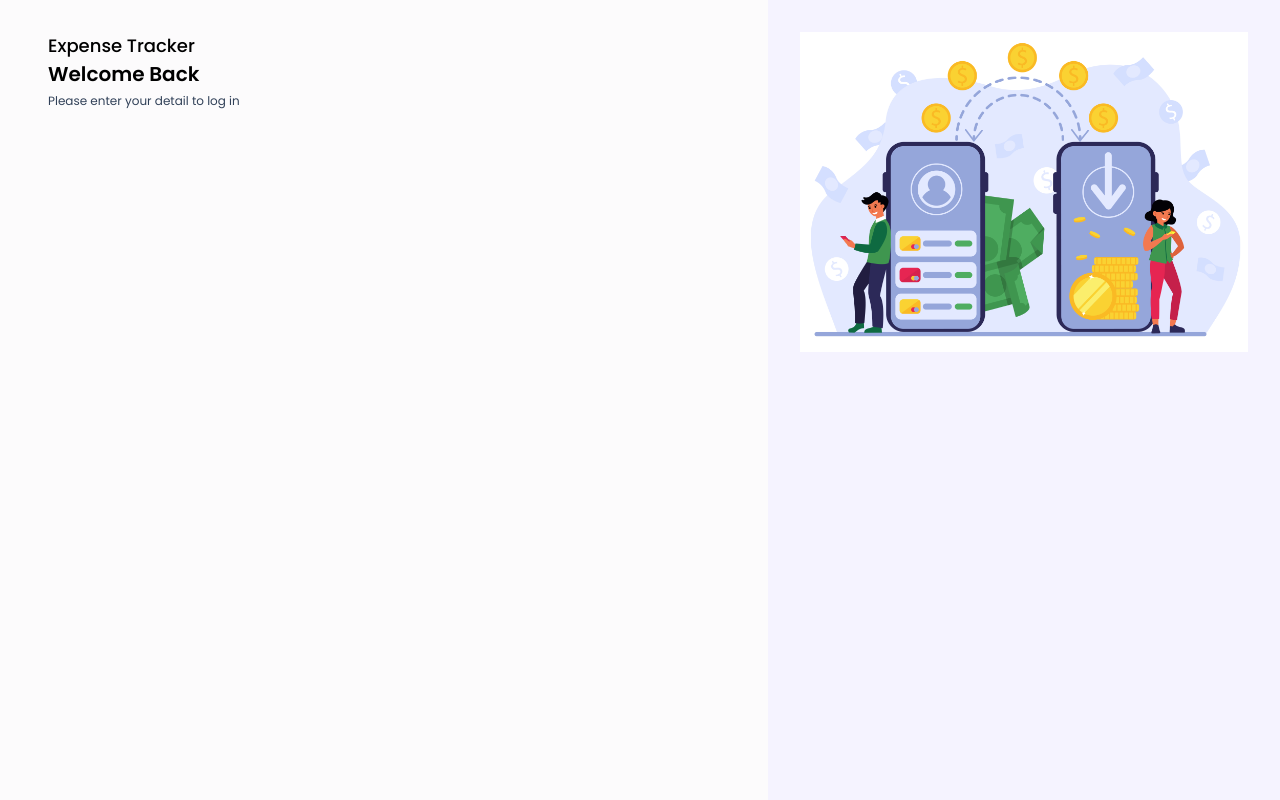
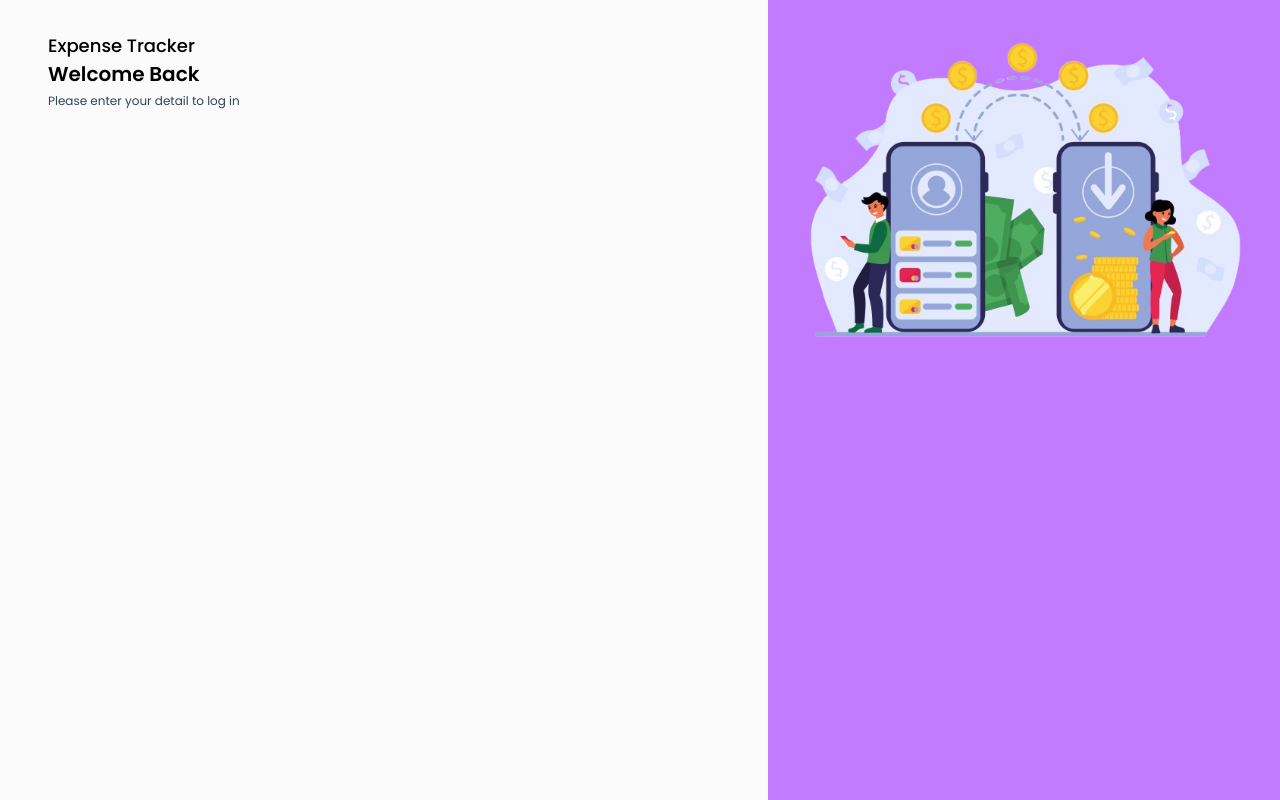
Before and after one commit to KARTIK5799/Expensia, a React (Vite) app in the folder frontend/: page /login in a window 1280 px wide. Built offline with nearby package versions, Linux system fonts and the light colour scheme.

Commit message:
image change and bg change

```diff
--- a/frontend/src/componentes/layouts/AuthLayout.jsx
+++ b/frontend/src/componentes/layouts/AuthLayout.jsx
@@ -1,5 +1,5 @@
 import React from 'react'
-import CARD_2 from '../../assets/images/card2.jpg'
+import CARD_2 from '../../assets/images/card2.png'
 
 const AuthLayout = ({children}) => {
   return (
@@ -11,7 +11,7 @@ const AuthLayout = ({children}) => {
         {children}
       </div>
 
-<div className='hidden md:block w-[40vw] h-screen bg-violet-50 bg-auth-bg-image bg-cover bg-no-repeat bg-center overflow-hidden p-8 relative'>
+<div className='hidden md:block w-[40vw] h-screen bg-purple-400 bg-auth-bg-image bg-cover bg-no-repeat bg-center overflow-hidden p-8 relative'>
     <div className=""></div>
     <div className=""></div>
     <div className=""></div>
```
Also changed, not shown: frontend/src/assets/images/card2.jpg (deleted), frontend/src/assets/images/card2.png (added).
